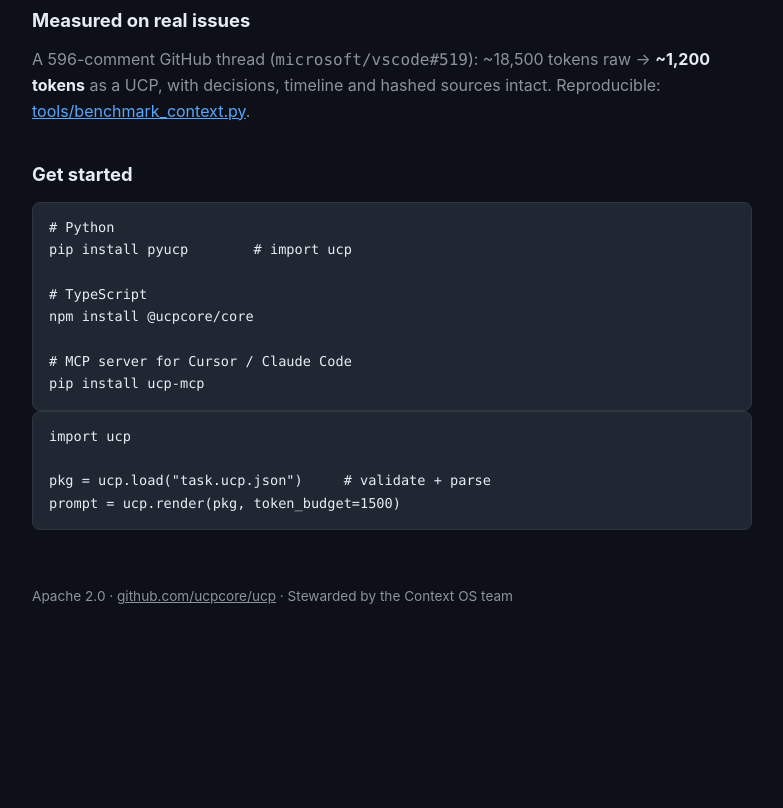
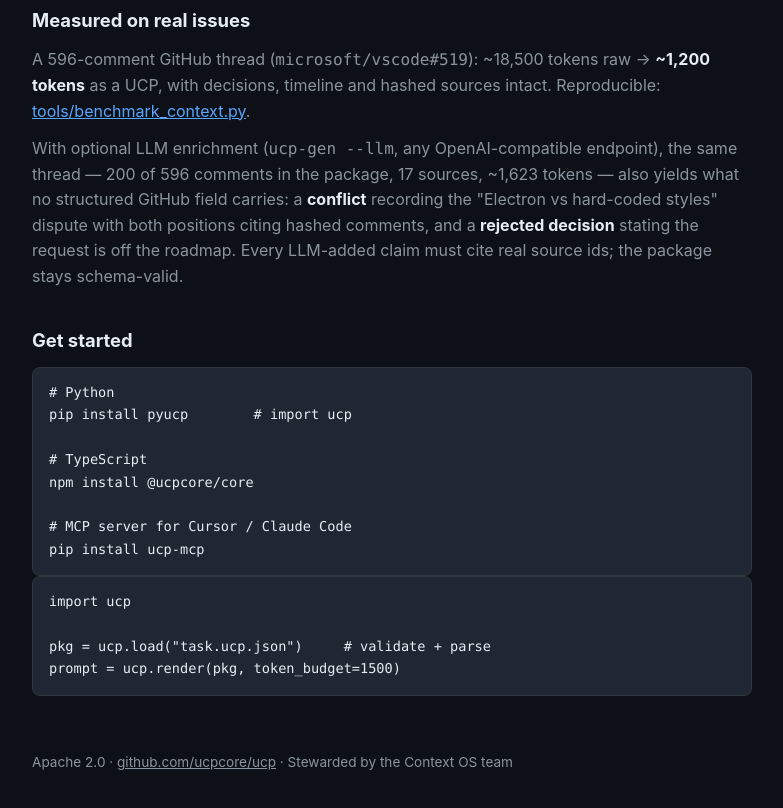
Before and after one commit to ucpcore/ucp, a plain HTML site: page index.html in a window 1280 px wide. Shown: the part 880-1688 px from the top of the page, without its empty margins (248-1031 px from the left). Before the commit the page ends 1568 px from the top, so only its background shows below. Drawn offline with Linux system fonts and the light colour scheme.

Commit message:
docs: add LLM enrichment results to the landing page

```diff
--- a/index.html
+++ b/index.html
@@ -94,6 +94,14 @@
   ~18,500 tokens raw → <strong>~1,200 tokens</strong> as a UCP, with decisions,
   timeline and hashed sources intact. Reproducible:
   <a href="https://github.com/ucpcore/ucp/blob/main/tools/benchmark_context.py">tools/benchmark_context.py</a>.</p>
+  <p>With optional LLM enrichment (<code>ucp-gen --llm</code>, any
+  OpenAI-compatible endpoint), the same thread — 200 of 596 comments in the
+  package, 17 sources, ~1,623 tokens — also yields what no structured GitHub
+  field carries: a <strong>conflict</strong> recording the "Electron vs
+  hard-coded styles" dispute with both positions citing hashed comments, and
+  a <strong>rejected decision</strong> stating the request is off the
+  roadmap. Every LLM-added claim must cite real source ids; the package
+  stays schema-valid.</p>
 
   <h2>Get started</h2>
   <pre><code># Python
```
